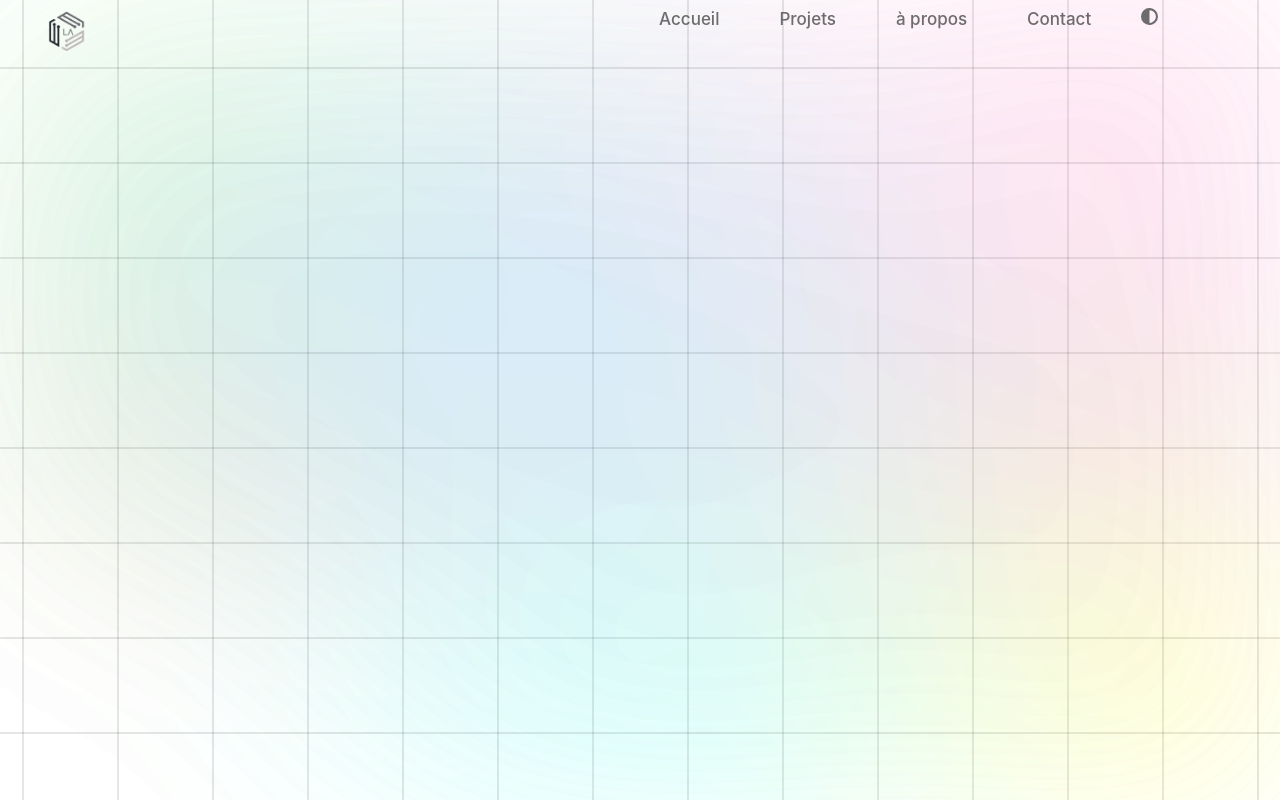
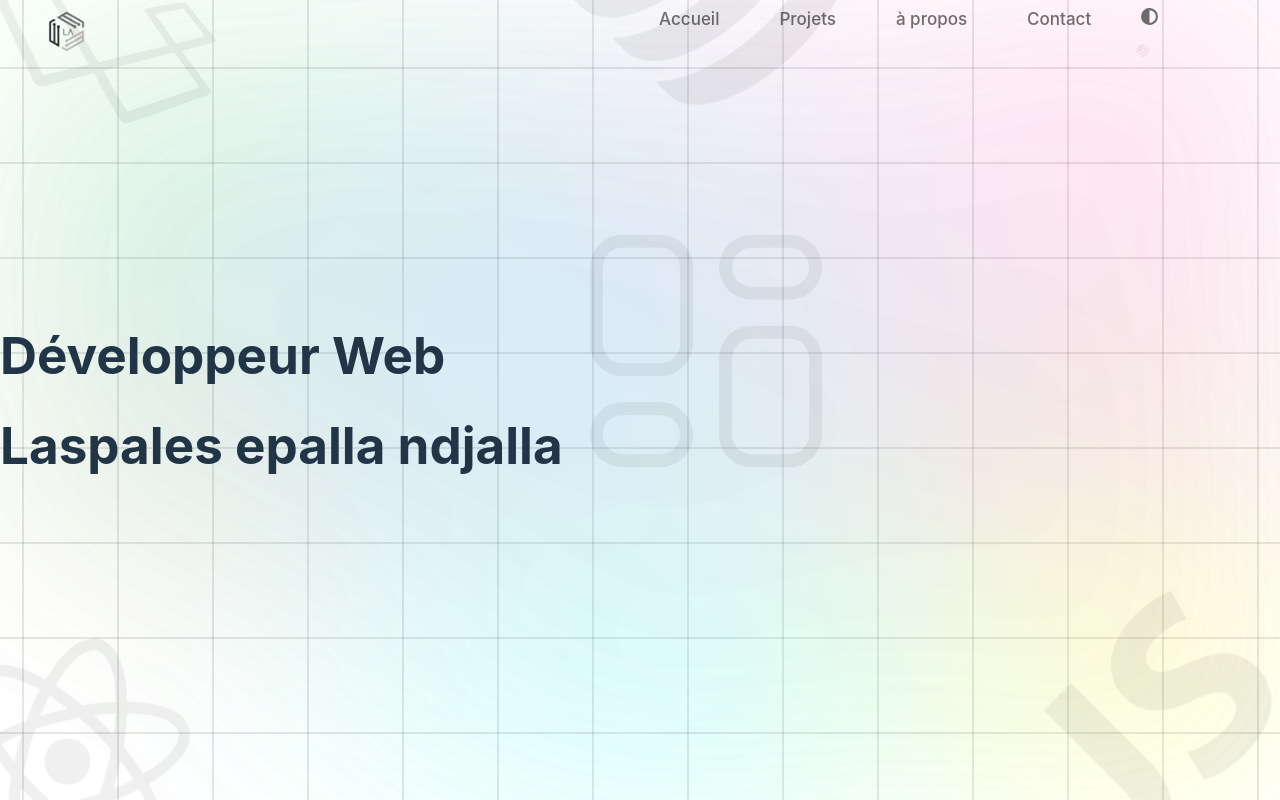
Before and after one commit to Laspales/Site_web, a React (Vite) app in the folder portfolio-wr/: page / in a window 1280 px wide. Built offline with nearby package versions, Linux system fonts and the light colour scheme.

Commit message:
body fili

```diff
--- a/portfolio-wr/src/App.css
+++ b/portfolio-wr/src/App.css
@@ -34,7 +34,7 @@ body::after {
 /* style pour le thème clair/sombre */
 body.dark {
   color: rgba(250,250,250, 0.95) !important;
-  background-color: rgba(250,250,250, 0.95) !important;
+  background-color: rgba(250,250,250, 0.9) !important;
 }
 body.dark .text a, body.dark .text h1{
   color: whitesmoke;
--- a/portfolio-wr/src/Components/Section-Style.css
+++ b/portfolio-wr/src/Components/Section-Style.css
@@ -0,0 +1,64 @@
+.fili1 {
+    position: fixed;
+    top: -20%;
+    left: -5%;
+    font-size: 20.5em;
+    font-weight: bold;
+    color: rgba(0, 0, 0, 0.15);
+    pointer-events: none;
+    opacity: 0.4;
+  }
+  .fili2 {
+    position: fixed;
+    bottom: -30%;
+    left: -10%;
+    transform: rotate(45deg);
+    font-size: 20.5em;
+    font-weight: bold;
+    color: rgba(0, 0, 0, 0.15);
+    pointer-events: none;
+    opacity: 0.4;
+  }
+  .fili3 {
+    position: fixed;
+    bottom: -25%;
+    right: -5%;
+    transform: rotate(-45deg);
+    font-size: 20.5em;
+    font-weight: bold;
+    color: rgba(0, 0, 0, 0.15);
+    pointer-events: none;
+    opacity: 0.4;
+  }
+  .fili4 {
+    position: fixed;
+    top: -35%;
+    left: 43%;
+    transform: rotate(-45deg);
+    font-size: 20.5em;
+    font-weight: bold;
+    color: rgba(0, 0, 0, 0.15);
+    pointer-events: none;
+    opacity: 0.4;
+  }
+  .fili5 {
+    position: fixed;
+    top: 5%;
+    right: 10%;
+    font-size: 2O.5em;
+    font-weight: bold;
+    color: rgba(0, 0, 0, 0.15);
+    pointer-events: none;
+    opacity: 0.4;
+    transform: rotate(-45deg);
+  }
+  .fili6 {
+    position: fixed;
+    top: 20%;
+    left: 43%;
+    font-size: 19.5em;
+    font-weight: bold;
+    color: rgba(0, 0, 0, 0.15);
+    pointer-events: none;
+    opacity: 0.4;
+  }
--- a/portfolio-wr/src/Components/Section.jsx
+++ b/portfolio-wr/src/Components/Section.jsx
@@ -1,18 +1,41 @@
 import React from "react";
 import './Section-Style.css'
-
+import { DiLaravel } from "react-icons/di";
+import { DiReact } from "react-icons/di";
+import { DiJavascript1 } from "react-icons/di";
+import { BsDatabaseFill } from "react-icons/bs";
+import { IoLayersSharp } from "react-icons/io5";
+import { CiGrid42 } from "react-icons/ci";
 function Section(){
 
     return(
         <div className="App-Section">
+            <div className="fili1">
+                <DiLaravel />
+            </div>
+            <div className="fili2">
+                <DiReact />
+            </div>
+            <div className="fili3">
+                <DiJavascript1 />
+            </div>
+            <div className="fili4">
+                <BsDatabaseFill />
+            </div>
+            <div className="fili5">
+                <IoLayersSharp />
+            </div>
+            <div className="fili6">
+                <CiGrid42 />
+            </div>
             <div className="title">
-
+                    <h1>Développeur Web</h1>
             </div>
             <div className="image">
 
             </div>
             <div className="Surname">
-
+                    <h1>Laspales <span>epalla ndjalla</span></h1>
             </div>
         </div>
     );
```
